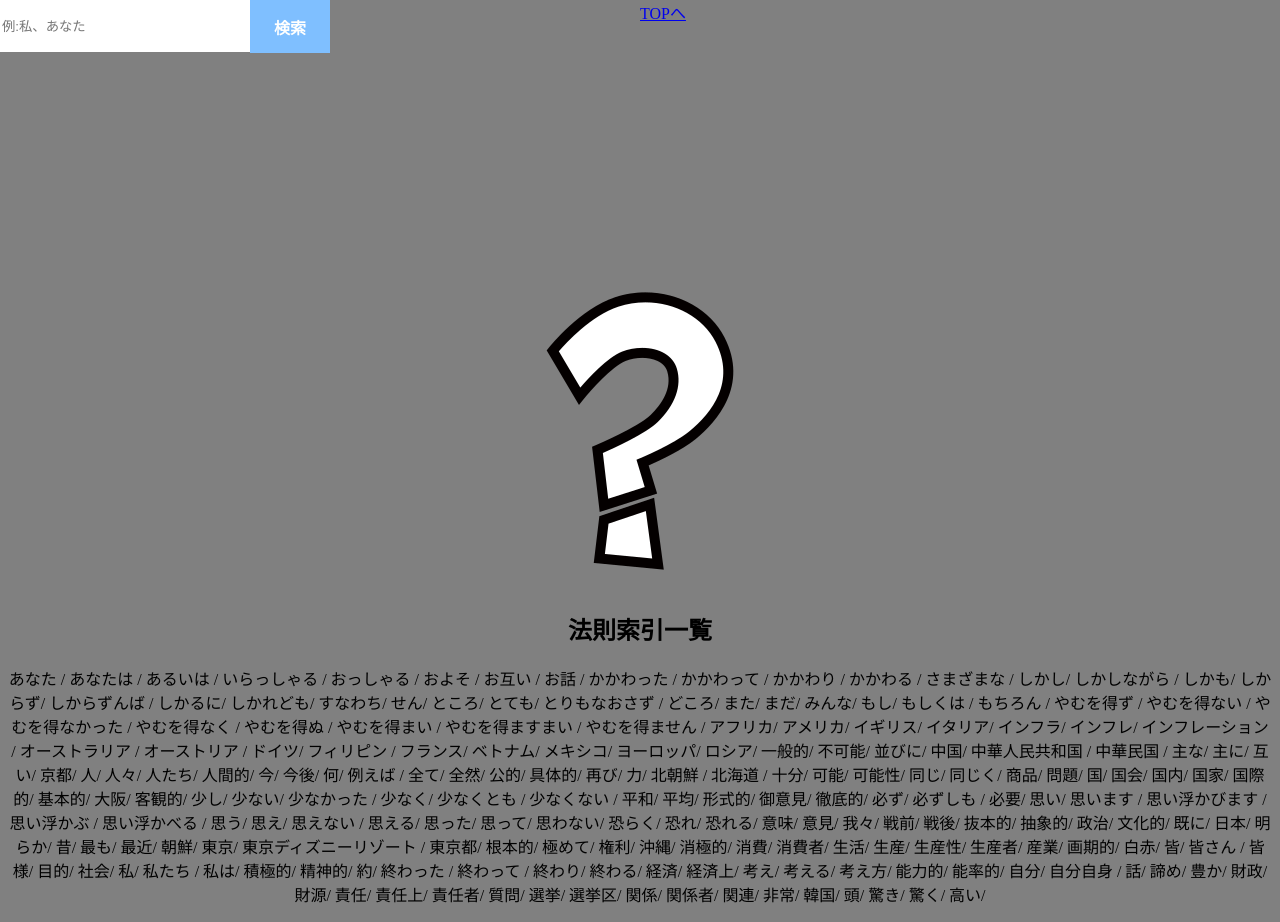
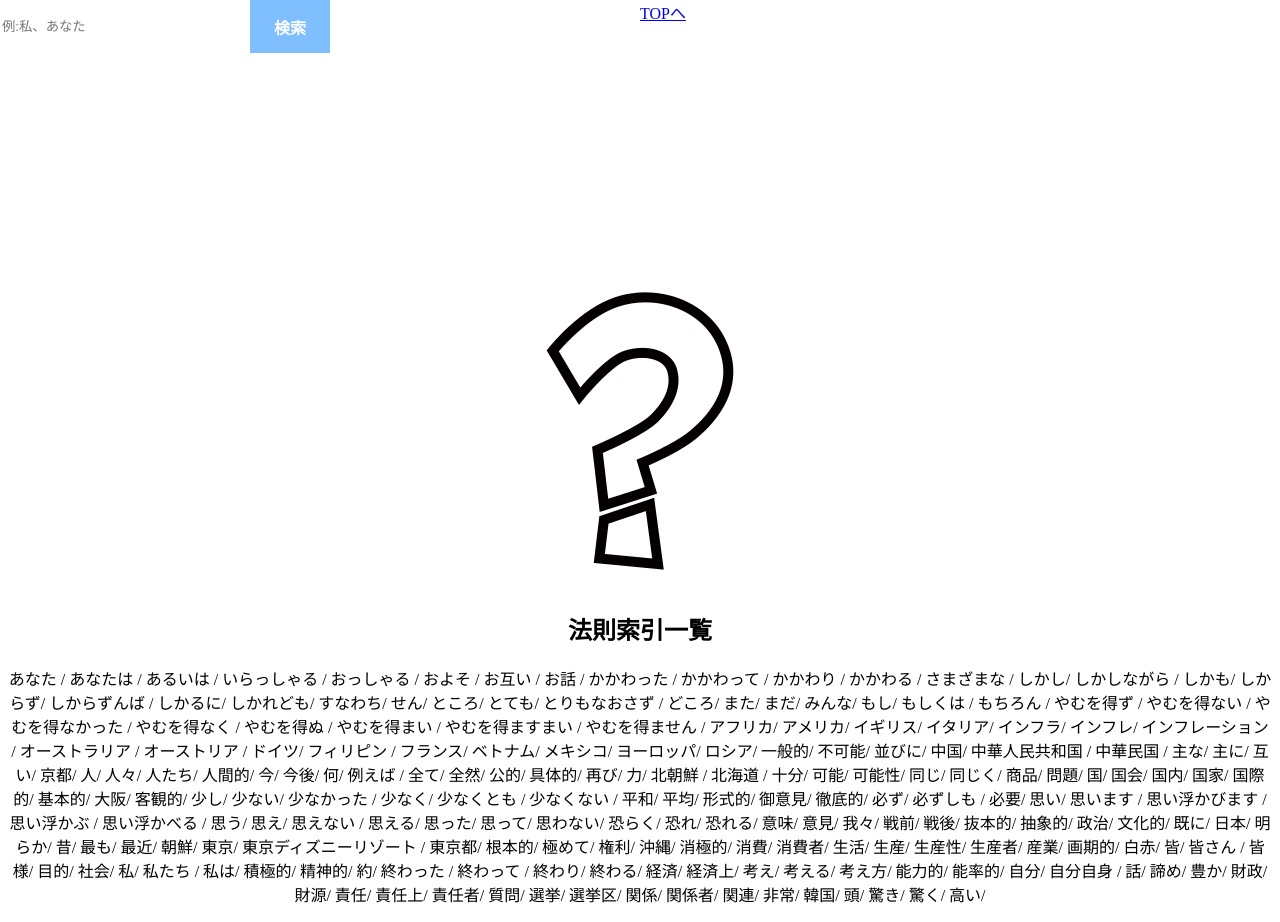
Before and after one commit to blacklysh/sokki_housoku, a Flask app: page /search.html in a window 1280 px wide. Run offline with Flask 2, Linux system fonts and the light colour scheme.

Commit message:
Update style2.css

```diff
--- a/static/css/style2.css
+++ b/static/css/style2.css
@@ -1,5 +1,5 @@
 body {
-    background-color: gray;
+    background-color: white;
     background-size: cover;
     text-align: center;
     font-family: 'Modern Antiqua', 'Noto Sans JP',serif;
```
